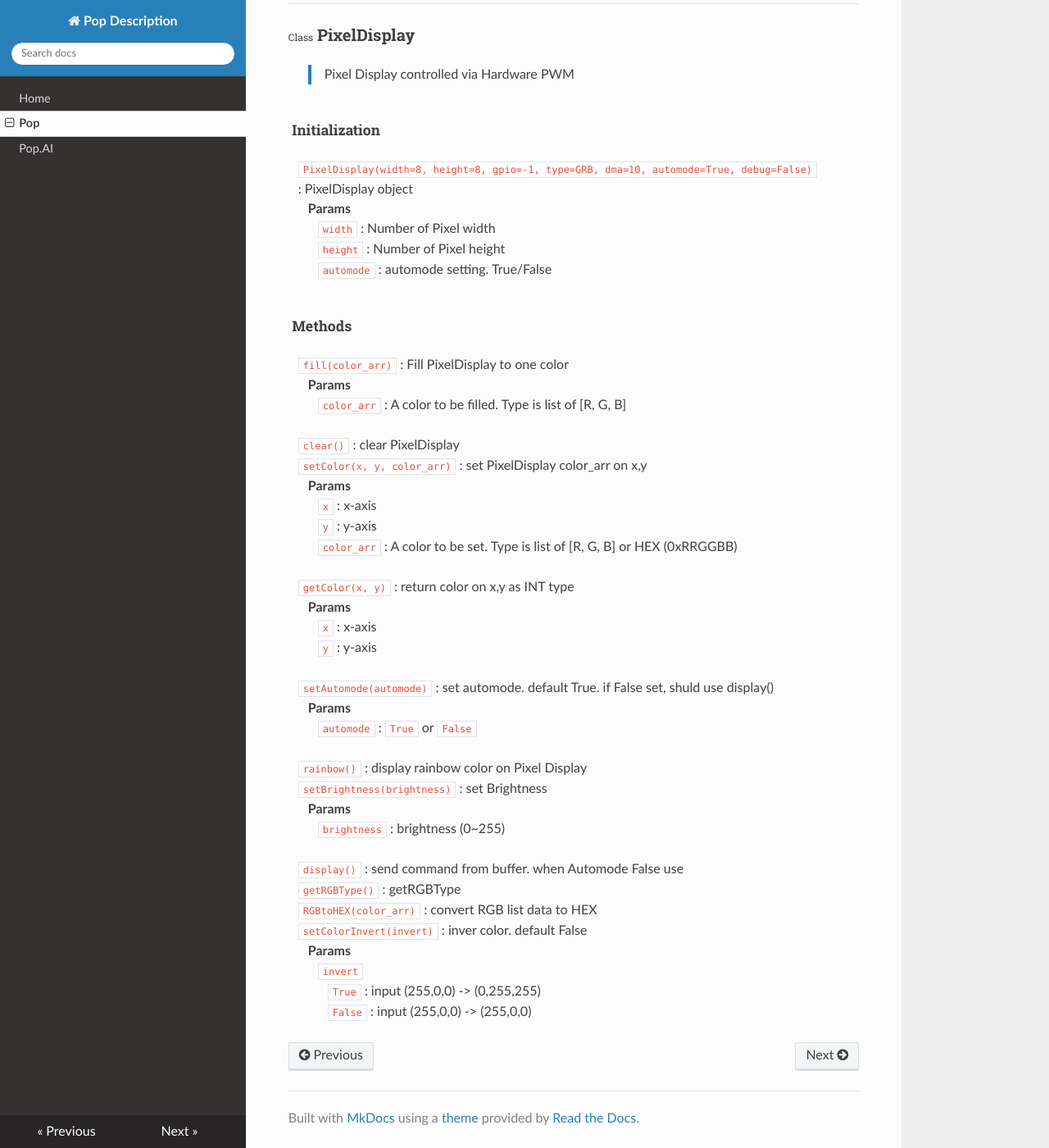
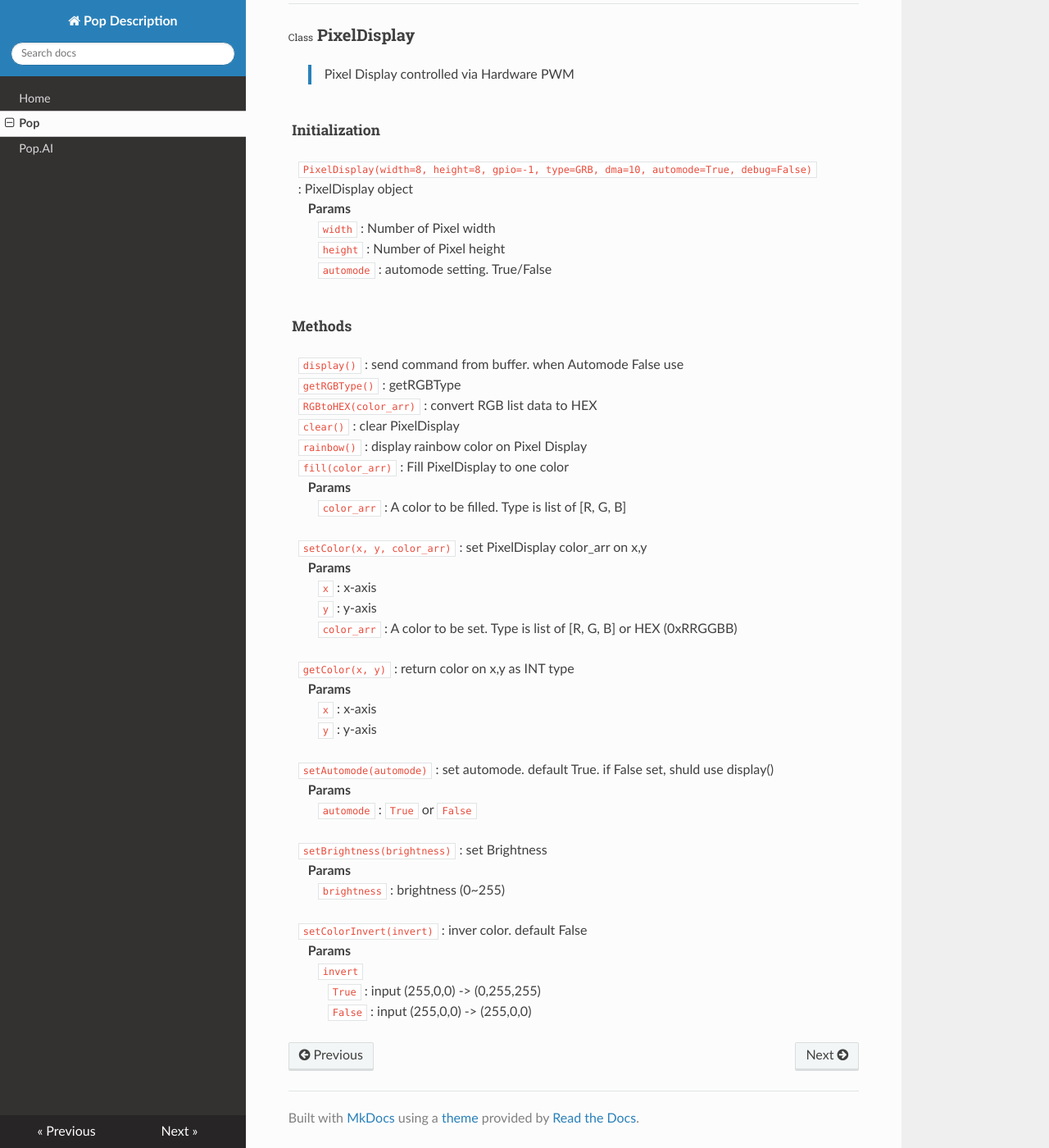
Before and after one commit to hbe-dev/pop_docs, an MkDocs documentation site: the page built from docs/pop.md, in a window 1280 px wide and 1400 px high, scrolled down 14172 px. Shown: the whole window at 82% size. Built offline with MkDocs 1.6.1, drawn with Linux system fonts in a browser that asks for light colours; nearby versions of some CDN libraries; some of the changed lines change nothing that is shown.

Commit message:
Update pop.md

```diff
--- a/docs/pop.md
+++ b/docs/pop.md
@@ -548,11 +548,15 @@ from pop import *
 
 <h5>&emsp;Methods</h5>
 
+&emsp;`display()` : send command from buffer. when Automode False use
+&emsp;`getRGBType()` : getRGBType
+&emsp;`RGBtoHEX(color_arr)` : convert RGB list data to HEX
+&emsp;`clear()` : clear PixelDisplay
+&emsp;`rainbow()` : display rainbow color on Pixel Display
 &emsp;`fill(color_arr)` : Fill PixelDisplay to one color
 &emsp;&emsp;**Params**
 &emsp;&emsp;&emsp;`color_arr` : A color to be filled. Type is list of [R, G, B]
 
-&emsp;`clear()` : clear PixelDisplay
 &emsp;`setColor(x, y, color_arr)` : set PixelDisplay color_arr on x,y
 &emsp;&emsp;**Params**
 &emsp;&emsp;&emsp;`x` : x-axis
@@ -568,14 +572,10 @@ from pop import *
 &emsp;&emsp;**Params**
 &emsp;&emsp;&emsp;`automode` : `True` or `False`
 
-&emsp;`rainbow()` : display rainbow color on Pixel Display
 &emsp;`setBrightness(brightness)` : set Brightness
 &emsp;&emsp;**Params**
 &emsp;&emsp;&emsp;`brightness` : brightness (0~255)
 
-&emsp;`display()` : send command from buffer. when Automode False use
-&emsp;`getRGBType()` : getRGBType
-&emsp;`RGBtoHEX(color_arr)` : convert RGB list data to HEX
 &emsp;`setColorInvert(invert)` : inver color. default False
 &emsp;&emsp;**Params**
 &emsp;&emsp;&emsp;`invert`
```
